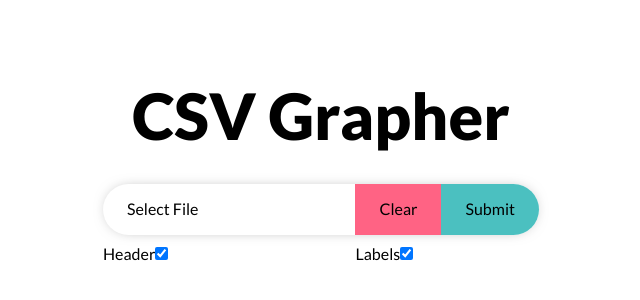
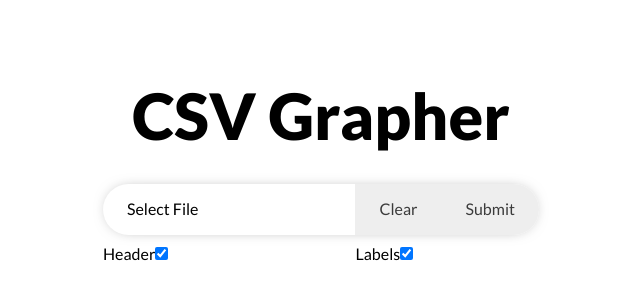
Before and after one commit to cirqlar/csv-grapher, a React (Create React App) app: page / in a window 1280 px wide. Shown: the part 224-524 px from the top of the page, without its empty margins (319-959 px from the left). Built offline with nearby package versions, Linux system fonts and the light colour scheme.

Commit message:
Some styling

```diff
--- a/src/css/fileSelect.module.css
+++ b/src/css/fileSelect.module.css
@@ -90,6 +90,8 @@
     padding-right: 1.5em;
     outline: none;
     font-size: .8em;
+    cursor: pointer;
+    color: white;
 }
 
 @media screen and (min-width: 500px) {
@@ -112,3 +114,9 @@
     grid-column: -3 / -2;
     background-color: rgb(255, 99, 132);
 }
+
+.buttonForm:disabled {
+    background-color: #eeeeee;
+    color: rgb(59, 59, 59);
+    cursor: initial;
+}
--- a/src/fileSelector/FileSelector.js
+++ b/src/fileSelector/FileSelector.js
@@ -58,7 +58,6 @@ function FileSelector({ data, config: { parse, chart, shared }, updateConfig })
           ref={fileInput}
           accept=".csv,.txt"
           style={{ display: "none" }}
-          onClick={() => console.log("File clicked") }
           onChange={() => { setFile(fileInput.current.files[0]); setChanged(true) } }
         />
         <label htmlFor="header" className={styles.checkbox}>Header
@@ -77,12 +76,19 @@ function FileSelector({ data, config: { parse, chart, shared }, updateConfig })
             onChange={e => { setLabels(e.target.checked); setChanged(true) }}
           />
         </label>
-        <button type="submit" className={`${styles.buttonForm} ${styles.buttonSubmit}`}>Submit</button>
         <button
+          type="submit"
+          className={`${styles.buttonForm} ${styles.buttonSubmit}`}
+          disabled={(!file || !changed)}
+        >Submit</button>
+        <button
+          type="reset"
           onClick={() => {
             form.current.reset();
+            setFile();
             updateConfig({ changed: true, file: null });
           }}
+          disabled={(!data && !file)}
           className={`${styles.buttonForm} ${styles.buttonClear}`}
         >Clear</button>
       </form>
```
